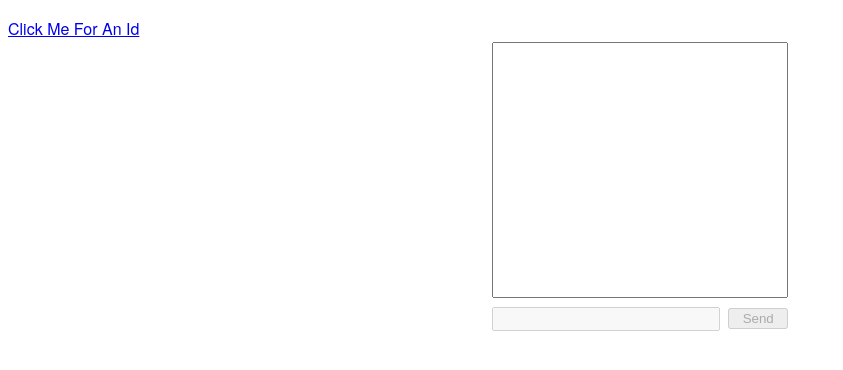
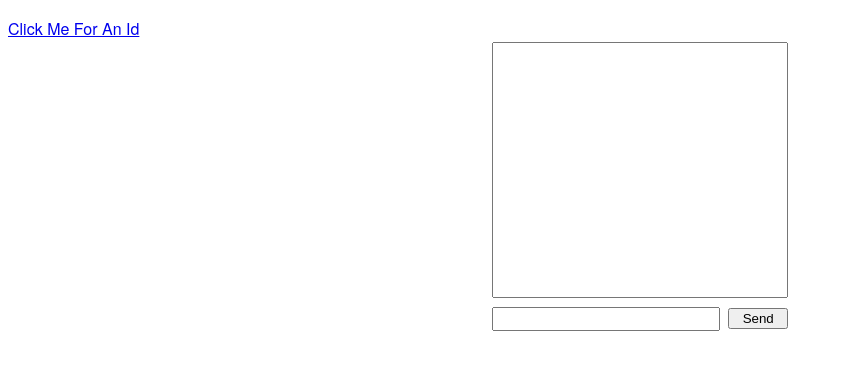
Before and after one commit to devChuk/TwitchPlaysRockEmSockEm, a plain HTML site: page chat_page/index.html in a window 1280 px wide. Shown: the part 126-496 px from the top of the page, without its empty margins (0-843 px from the left). Drawn offline with Linux system fonts and the light colour scheme.

Commit message:
super simple chatbox

```diff
--- a/chat_page/index.html
+++ b/chat_page/index.html
@@ -39,10 +39,11 @@
 
       <form id="message_form">
 	<input type=text id="message_input"
-               style="width: 220px; height: 18px; margin: 2px" disabled>
+               style="width: 220px; height: 18px; margin: 2px" >
 	<input type="submit" id="send_button" value="Send"
-               style="width: 60px; margin: 2px" disabled>
+               style="width: 60px; margin: 2px" >
       </form>
+
     </center>
 
   </body>
```
